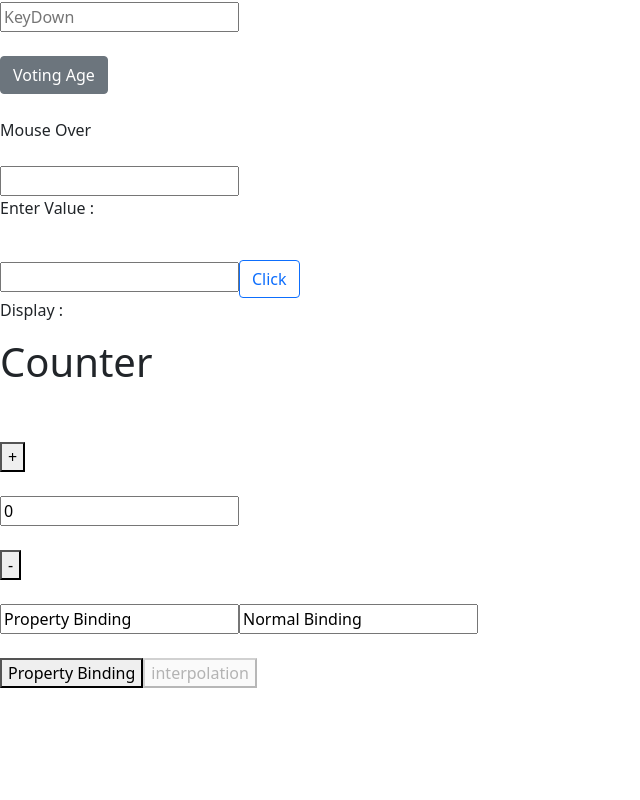
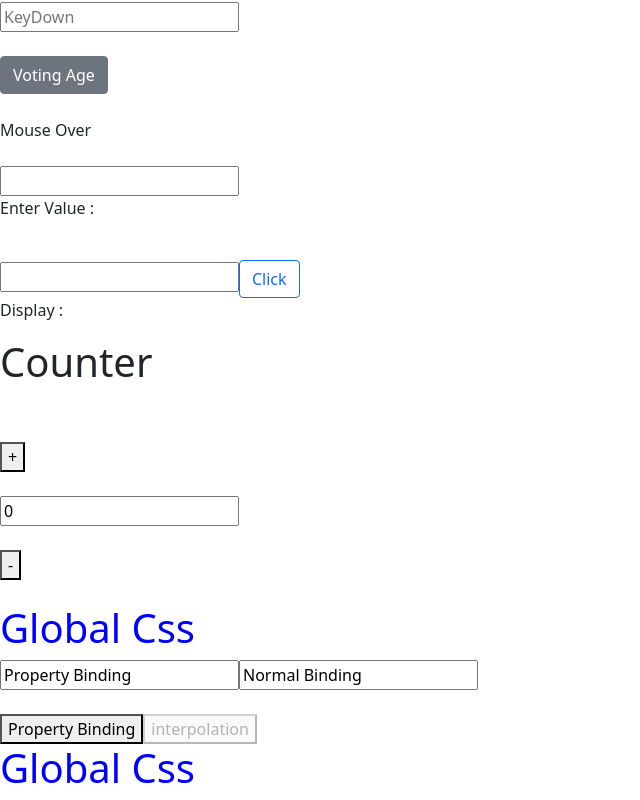
Before and after one commit to balaji1610/project1, an Angular app: page / in a window 1280 px wide. Shown: the part 808-1608 px from the top of the page, without its empty margins (0-640 px from the left). Before the commit the page ends 1496 px from the top, so only its background shows below. Built offline with nearby package versions, Linux system fonts and the light colour scheme.

Commit message:
Style Handling

```diff
--- a/src/app/binding/binding.component.html
+++ b/src/app/binding/binding.component.html
@@ -27,5 +27,9 @@
 <br>
 <br>
 <button (click)="setData('sub')"> - </button>
+
+
 <br>
 <br>
+
+<h1 class="global_css">Global Css</h1>
--- a/src/app/property/property.component.html
+++ b/src/app/property/property.component.html
@@ -13,3 +13,6 @@
  <button [disabled]=bool>Property Binding</button>
 
  <button disabled={{bool}}>interpolation</button>
+
+
+ <h1 class="global_css">Global Css</h1>
--- a/src/styles.css
+++ b/src/styles.css
@@ -1 +1,8 @@
 /* You can add global styles to this file, and also import other style files */
+
+
+.global_css{
+
+color:blue;
+
+}
```
